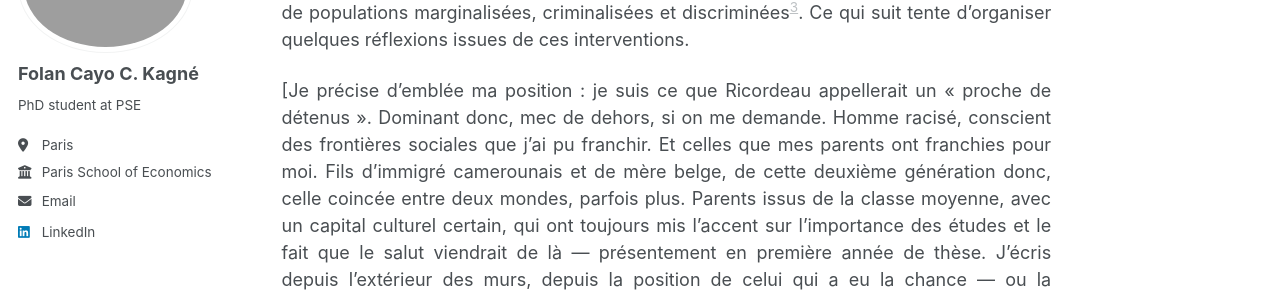
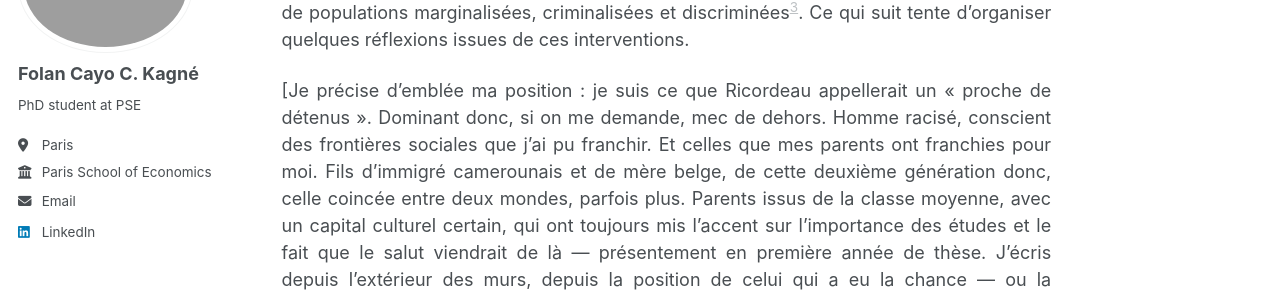
Before and after one commit to folankagne/folankagne.github.io, a Jekyll site: the page built from _posts/2025-12-16-blog-post-5.md, in a window 1280 px wide and 900 px high, scrolled down 257 px. Shown: the part 180-477 px from the top of the window. Built offline with Jekyll 4.4.1, drawn with Linux system fonts in a browser that asks for light colours; a script that is not in the unit is left out; some of the changed text lies outside the part shown.

```diff
--- a/_posts/2025-12-16-blog-post-5.md
+++ b/_posts/2025-12-16-blog-post-5.md
@@ -14,7 +14,7 @@ On parle beaucoup autour des prisonniers, rarement depuis eux. Que révèle la r
 
 En relisant mes notes de séminaires et quelques ouvrages de Gwenola Ricordeau[^1], certaines questions me sont revenues en tête. Ricordeau est intervenue deux fois à l'EHESS en novembre dernier : une première fois sur le patrimoine carcéral dans une perspective transatlantique[^2], une seconde sur les défis éthiques de la recherche auprès de populations marginalisées, criminalisées et discriminées[^3]. Ce qui suit tente d'organiser quelques réflexions issues de ces interventions.
 
-[Je précise d'emblée ma position : je suis ce que Ricordeau appellerait un « proche de détenus ». Dominant donc, mec de dehors, si on me demande. Homme racisé, conscient des frontières sociales que j'ai pu franchir. Et celles que mes parents ont franchies pour moi. Fils d'immigré camerounais et de mère belge, de cette deuxième génération donc, celle coincée entre deux mondes, parfois plus. Parents issus de la classe moyenne, avec un capital culturel certain, qui ont toujours mis l'accent sur l'importance des études et le fait que le salut viendrait de là — présentement en première année de thèse. J'écris depuis l'extérieur des murs, depuis la position de celui qui a eu la chance — ou la contingence — d'être du bon côté, dehors. Qui essaie autant que faire se peut d'être présent, pour ses gars dedans. Mais qui agit d'une manière on ne peut plus bourgeoise après tout — écrit, aspire à mener des recherches, à faire comprendre et/ou théoriser des notions qui nous semblent si tautologiques : que ACAB, 1312, que la police tue, que la prison tue, détruit des vies. Comme s'il fallait encore que cela soit démontré.]
+[Je précise d'emblée ma position : je suis ce que Ricordeau appellerait un « proche de détenus ». Dominant donc, si on me demande, mec de dehors. Homme racisé, conscient des frontières sociales que j'ai pu franchir. Et celles que mes parents ont franchies pour moi. Fils d'immigré camerounais et de mère belge, de cette deuxième génération donc, celle coincée entre deux mondes, parfois plus. Parents issus de la classe moyenne, avec un capital culturel certain, qui ont toujours mis l'accent sur l'importance des études et le fait que le salut viendrait de là — présentement en première année de thèse. J'écris depuis l'extérieur des murs, depuis la position de celui qui a eu la chance — ou la contingence — d'être du bon côté, dehors. Qui essaie autant que faire se peut d'être présent, pour ses gars dedans. Mais qui agit d'une manière on ne peut plus bourgeoise après tout — écrit, aspire à mener des recherches, à faire comprendre et/ou théoriser des notions qui nous semblent si tautologiques : que ACAB, 1312, que la police tue, que la prison tue, détruit des vies. Comme s'il fallait encore que cela soit démontré.]
 
 ## L'angle mort des parloirs — et celui des prisonniers eux-mêmes
 
```
